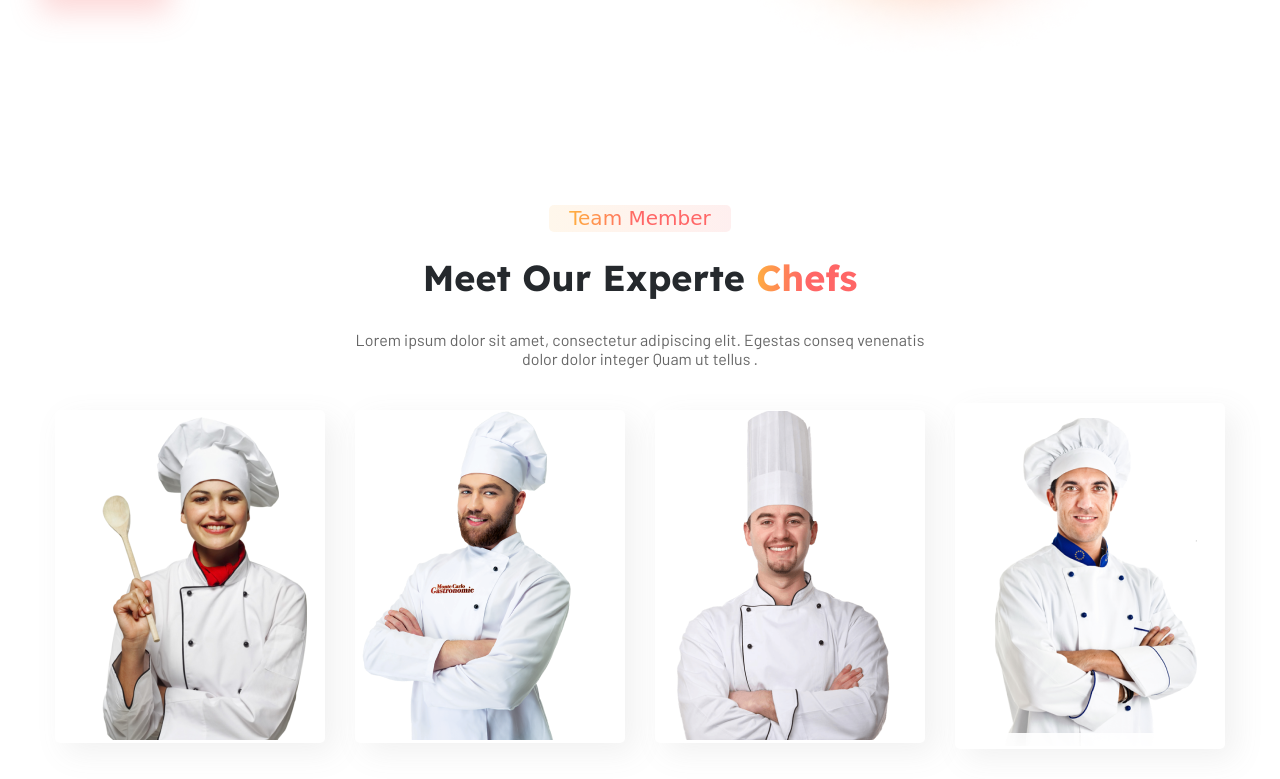
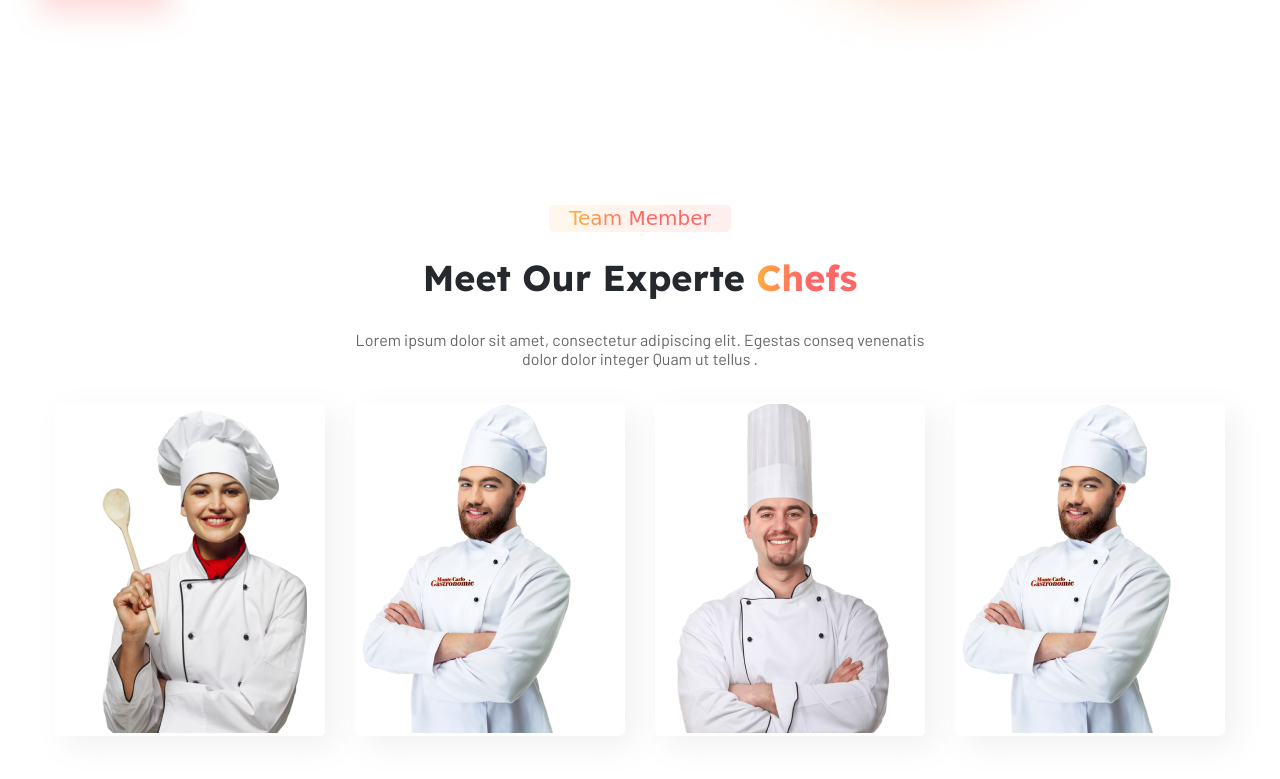
Before and after one commit to cleanheart/Foodest, a plain HTML site: page index.html in a window 1280 px wide. Shown: the part 4327-5106 px from the top of the page. Drawn offline with Linux system fonts and the light colour scheme; a web font is replaced by a local one.

Commit message:
image change in team area

```diff
--- a/index.html
+++ b/index.html
@@ -496,7 +496,7 @@
           </div>
         </div>
         <div class="inner">
-          <img src="assets/Images/team-member-4.png" alt="team member">
+          <img src="assets/Images/team-member-2.png" alt="team member">
           <div class="member-info">
             <div class="text">
               <h5>Risha Heart</h5>
```
